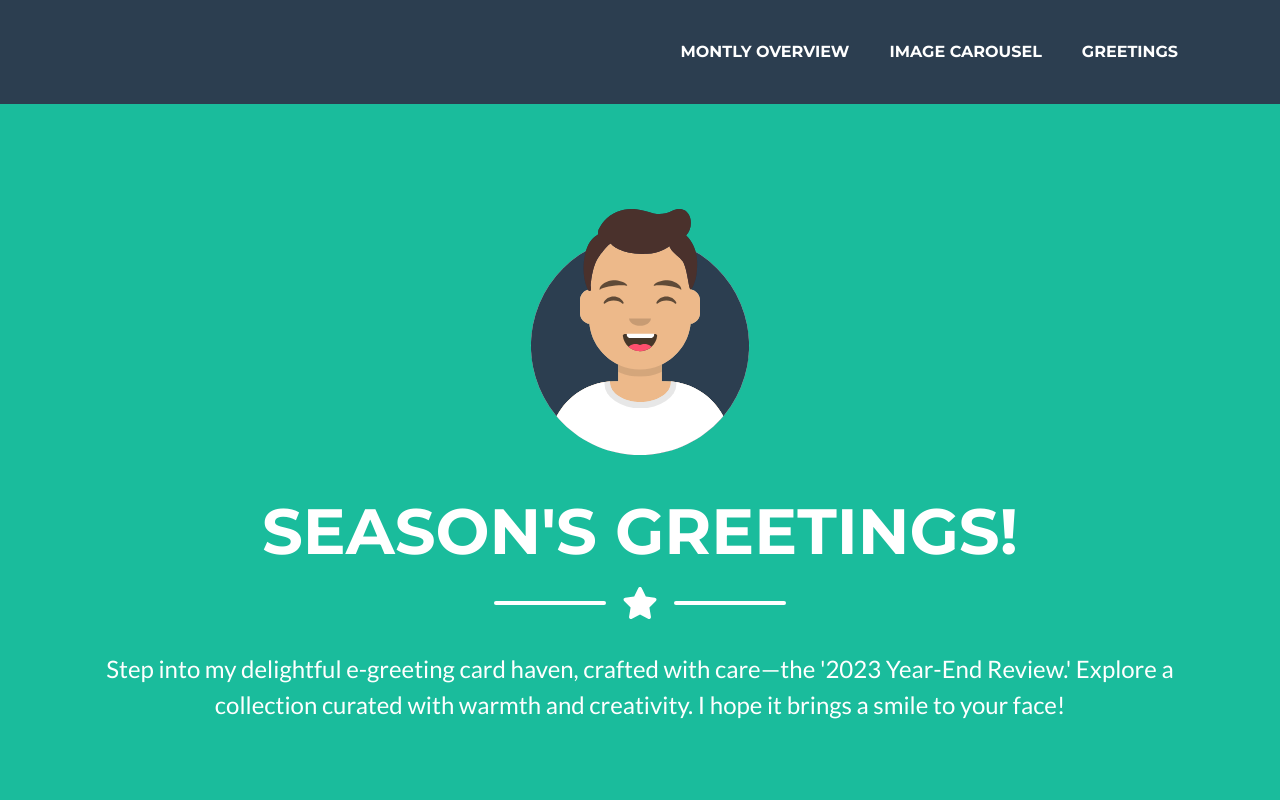
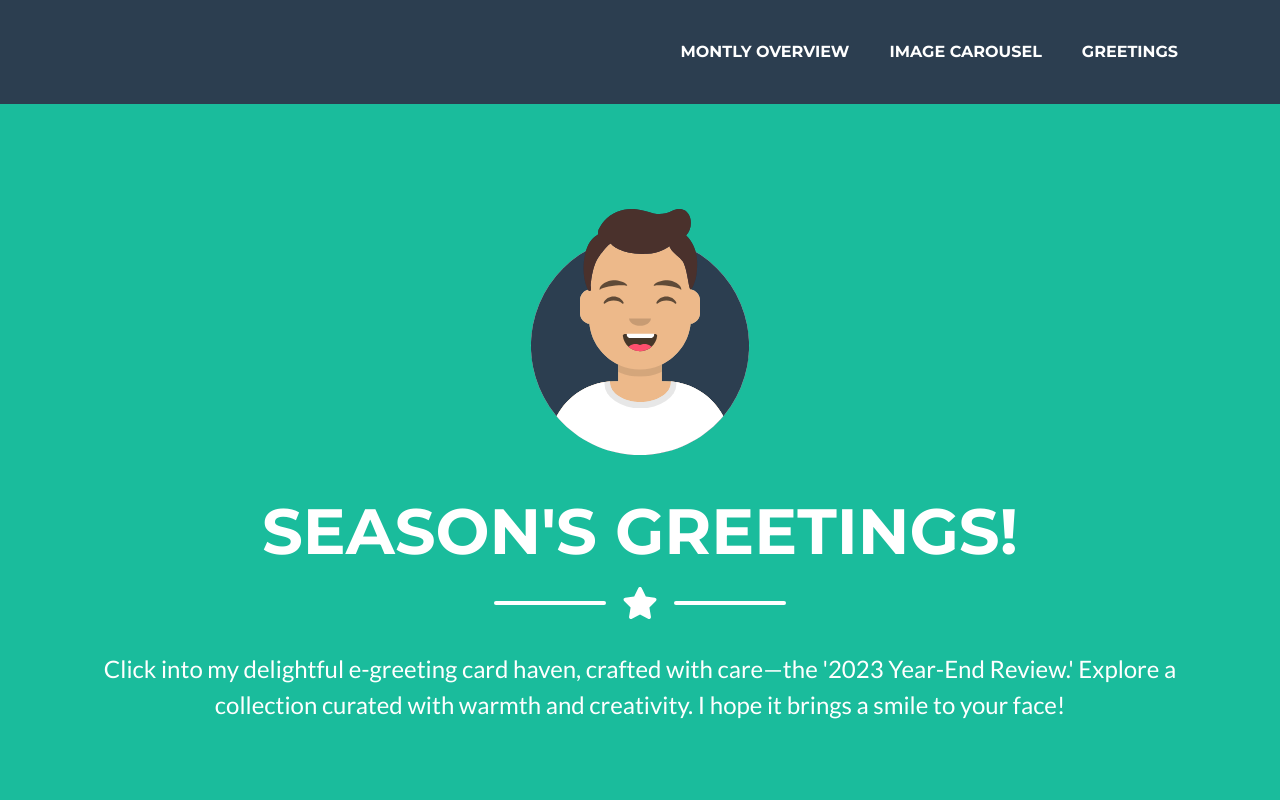
Before and after one commit to jryantap/jrtgithubio, a plain HTML site: page index.html in a window 1280 px wide. Shown: the top 800 px of the page. Drawn offline with nearby package versions, Linux system fonts and the light colour scheme.

Commit message:
text changes

```diff
--- a/index.html
+++ b/index.html
@@ -48,7 +48,7 @@
                     <div class="divider-custom-line"></div>
                 </div>
                 <!-- Masthead Subheading-->
-                <p class="masthead-subheading font-weight-light mb-0">Step into my delightful e-greeting card haven, crafted with care—the '2023 Year-End Review.' Explore a collection curated with warmth and creativity. I hope it brings a smile to your face!</p>
+                <p class="masthead-subheading font-weight-light mb-0">Click into my delightful e-greeting card haven, crafted with care—the '2023 Year-End Review.' Explore a collection curated with warmth and creativity. I hope it brings a smile to your face!</p>
             </div>
         </header>
 
```
